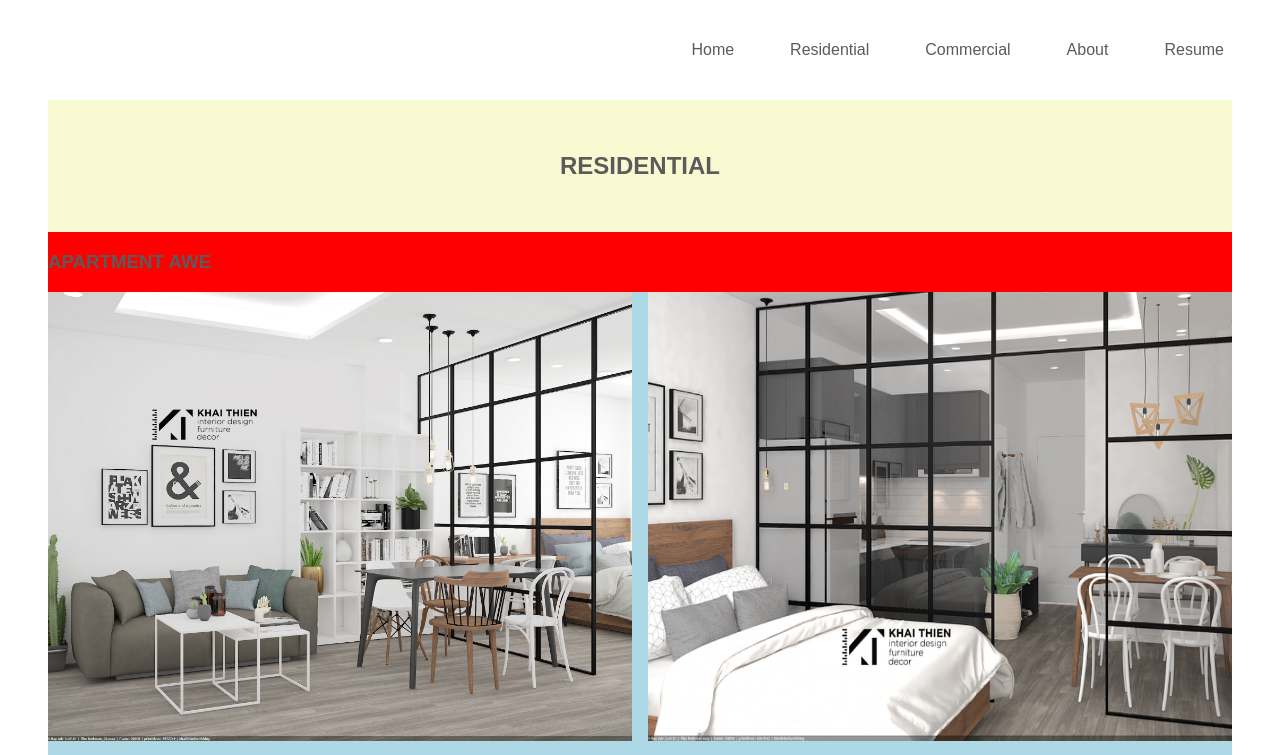
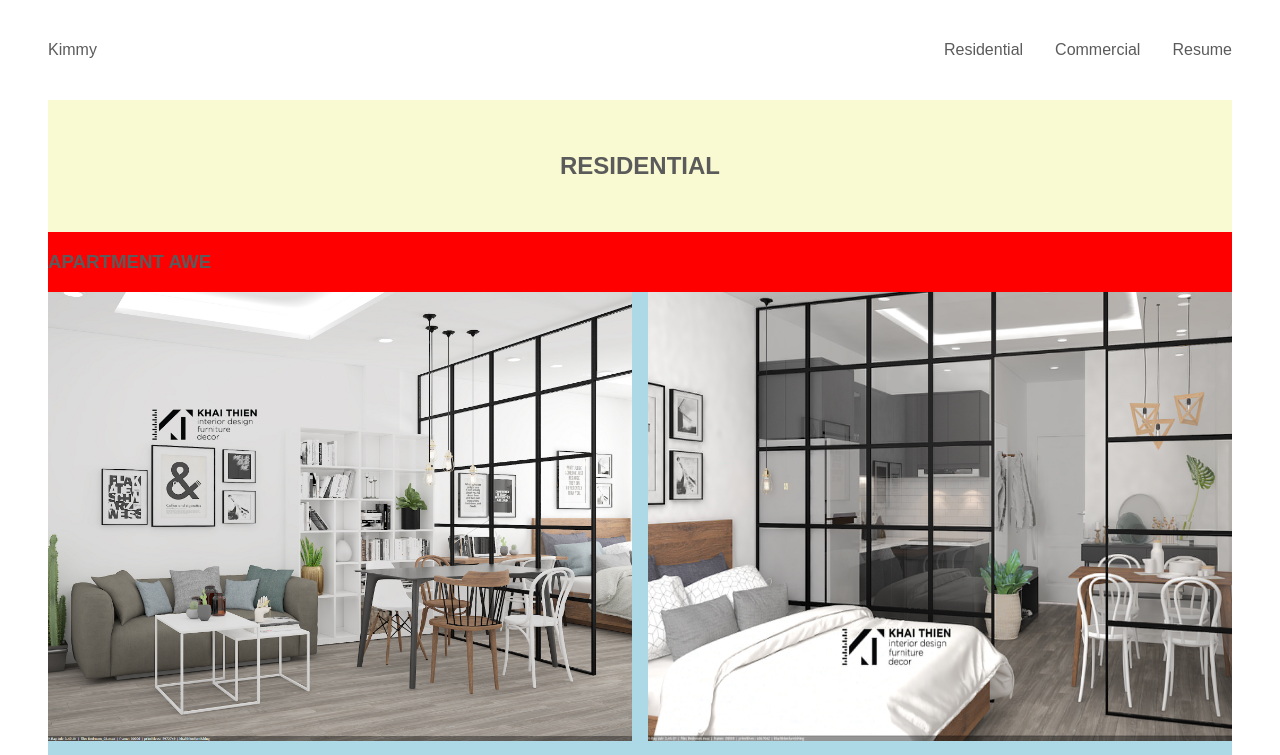
Before and after one commit to willdiep/kimmy-portfolio, a React (Create React App) app: page / in a window 1280 px wide. Shown: the top 755 px of the page. Built offline with nearby package versions, Linux system fonts and the light colour scheme.

Commit message:
Revise navbar with logo on the left and links on the right

```diff
--- a/src/App.js
+++ b/src/App.js
@@ -2,8 +2,8 @@ import React from 'react'
 import { BrowserRouter as Router, Switch, Route } from 'react-router-dom'
 import Navbar from './components/Navbar'
 import Home from './pages/Home'
-import About from './pages/About'
-import Contact from './pages/Contact'
+// import About from './pages/About'
+
 import ProjectDetails from './components/ProjectDetails'
 import Footer from './components/Footer'
 
@@ -13,6 +13,7 @@ import './styles/reboot.css'
 import styled from 'styled-components'
 import { GlobalStyle } from './styles/GlobalStyles'
 import './assets/fonts/Josefin_Sans/static/JosefinSans-Thin.ttf'
+
 
 export const Layout = styled.main`
   background-color: lightblue;
@@ -37,13 +38,9 @@ function App() {
                 <ProjectDetails data={data} />
               </Route>
 
-              <Route path='/about'>
+              {/* <Route path='/about'>
                 <About />
-              </Route>
-
-              <Route path='/contact'>
-                <Contact />
-              </Route>
+              </Route> */}
 
               <Route path='/'>
                 <Home /> {/* Links to <Gallery /> */}
--- a/src/components/Navbar.js
+++ b/src/components/Navbar.js
@@ -1,6 +1,7 @@
 import React, { Component } from 'react'
 import styled from 'styled-components'
-import {  Link } from 'react-router-dom'
+import { Link } from 'react-router-dom'
+import resumePDF from '../assets/resume.pdf'
 
 const Nav = styled.nav`
   /* background-color: orange; */
@@ -8,6 +9,7 @@ const Nav = styled.nav`
   display: flex;
   align-items: center;
   justify-content: flex-end;
+  margin: 0 3rem;
 
   ul {
     display: flex;
@@ -23,27 +25,43 @@ const Nav = styled.nav`
   }
 `
 
+const LeftNav = styled.div`
+  flex-grow: 1;
+`
+
+const RightNav = styled.div`
+  display: flex;
+
+  div {
+    margin-left: 2rem;
+  }
+`
+
 class Navbar extends Component {
   render() {
     return (
       <Nav>
-        <ul>
-          <li>
-            <Link to='/'>Home</Link>
-          </li>
-          <li>
+        <LeftNav>
+          <Link to='/'>Kimmy</Link>
+        </LeftNav>
+
+        <RightNav>
+          <div>
             <Link to='/not-set'>Residential</Link>
-          </li>
-          <li>
+          </div>
+          <div>
             <Link to='/not-set'>Commercial</Link>
-          </li>
-          <li>
+          </div>
+
+          {/* <div>
             <Link to='/about'>About</Link>
-          </li>
-          <li>
-            <Link to=''>Resume</Link>
-          </li>
-        </ul>
+          </div> */}
+
+          <div>
+            {/* <Link to='/resume'>Resume</Link> */}
+            <a href={resumePDF}>Resume</a>
+          </div>
+        </RightNav>
       </Nav>
     )
   }
--- a/src/components/Project.js
+++ b/src/components/Project.js
@@ -8,7 +8,6 @@ const Figure = styled.figure`
 `
 
 const Img = styled.img`
-  /* height: 80%; */
   width: 100%;
 `
 
```
Also changed, not shown: 2 other files (tests, documents, lock files or other folders).
